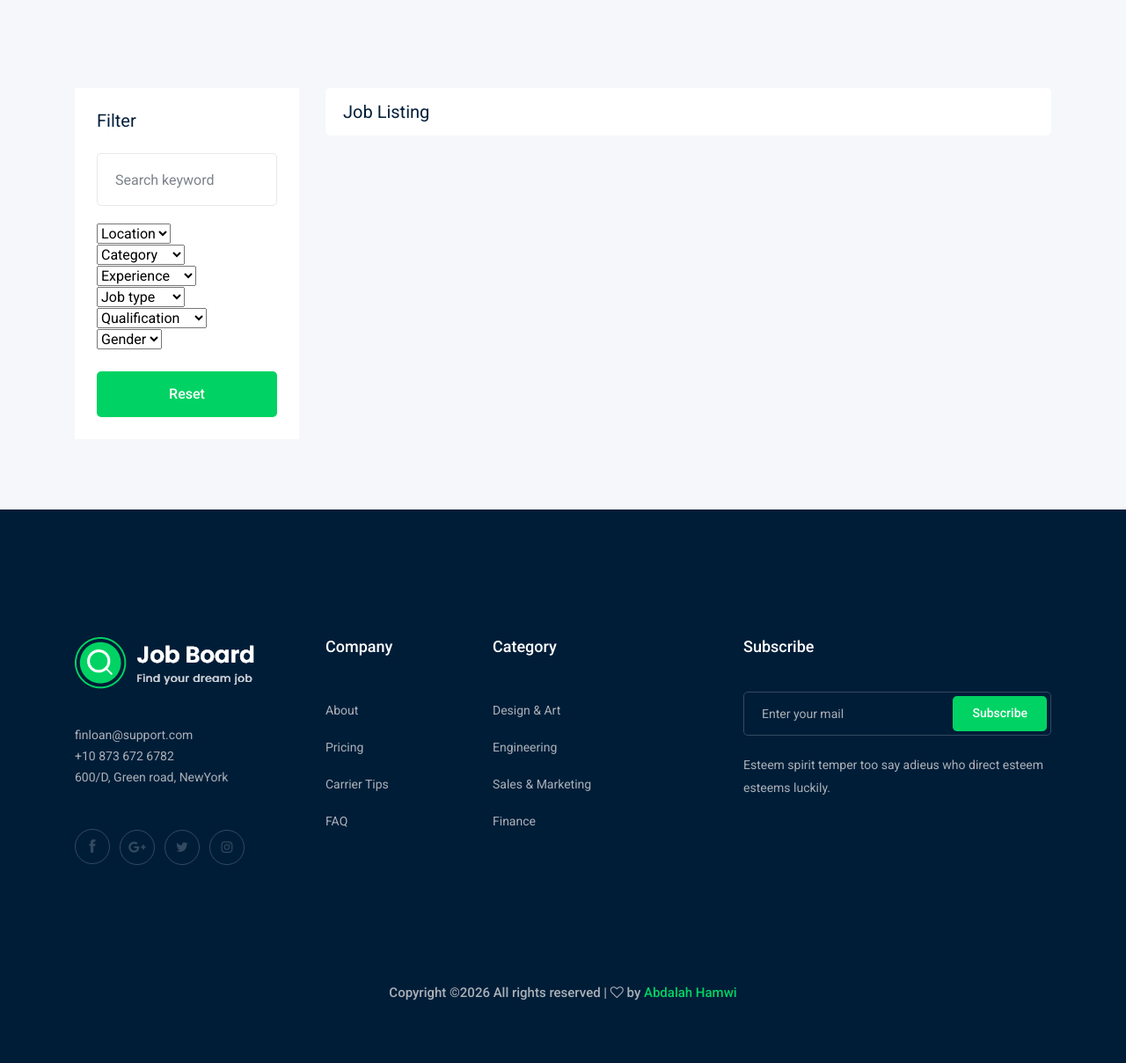
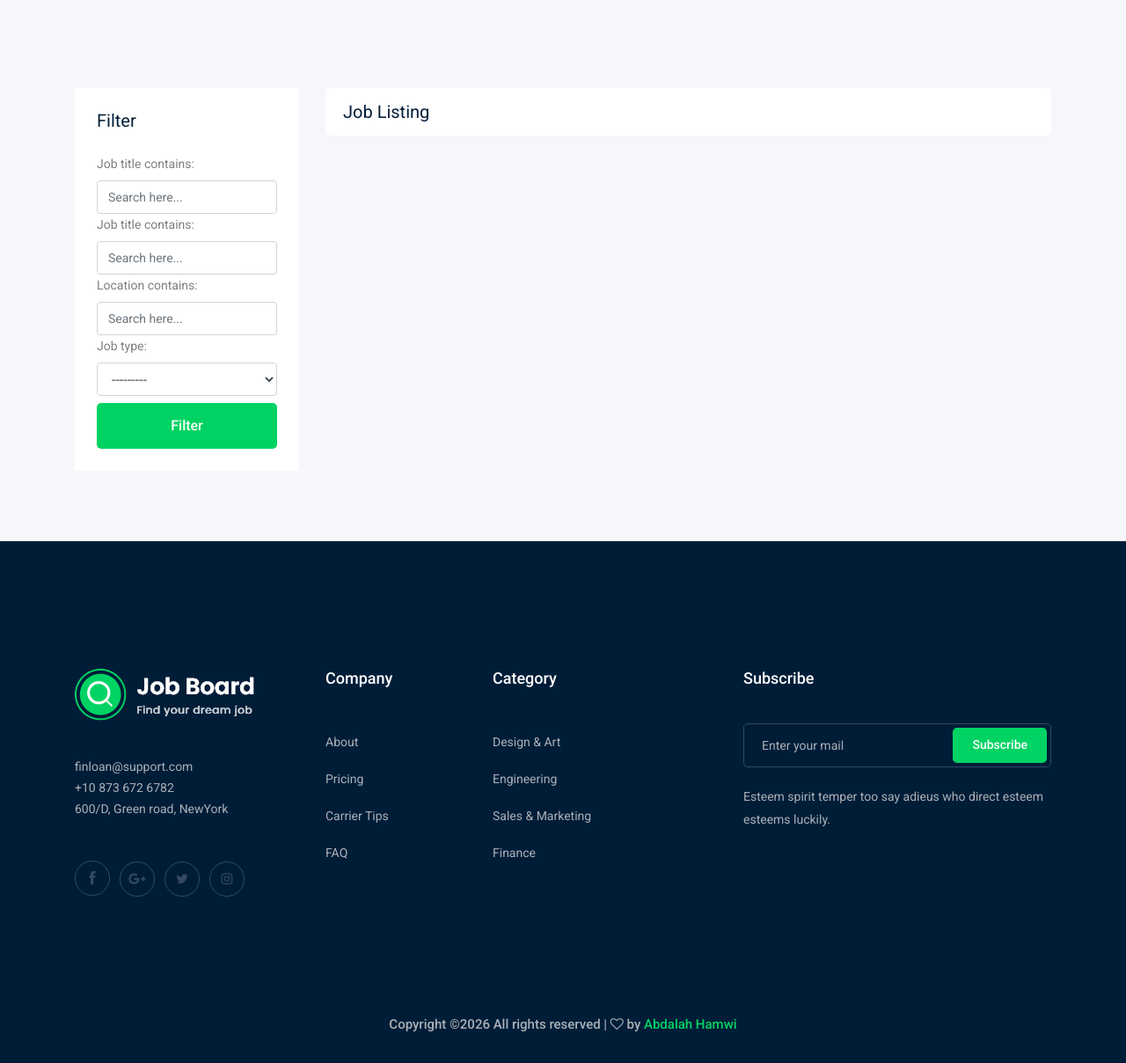
Before and after one commit to abdalahhamwi/Django-job-Board, a Django app: page /jobs/ in a window 1280 px wide. Shown: the part 351-1559 px from the top of the page at 88% size. Before the commit the page ends 1488 px from the top, so only its background shows below. Run offline with Django 5.2, Linux system fonts and the light colour scheme; data that the repository does not hold is empty; parts of the project's set-up code (start-up, migrations or seed data) failed here and were passed over; some libraries are stand-ins or nearby versions.

Commit message:
add job search and filtering functionality using django-filters

```diff
--- /dev/null
+++ b/job/filters.py
@@ -0,0 +1,21 @@
+import django_filters
+from home.models import Post_Job
+
+class Post_JobFilter(django_filters.FilterSet):
+    job_title = django_filters.CharFilter(lookup_expr='icontains')
+    Job_description = job_title
+    location = django_filters.CharFilter(lookup_expr='icontains')
+
+    class Meta:
+        model = Post_Job
+        fields = '__all__'
+        exclude = ['photo_company','published_at','salary','Vacancy','slug','Responsibility']
+
+        # Bootstrap styling
+    def __init__(self, *args, **kwargs):
+        super(Post_JobFilter, self).__init__(*args, **kwargs)
+        for field in self.form.fields:
+            self.form.fields[field].widget.attrs.update({
+                'class': 'form-control',
+                'placeholder': 'Search here...'
+            })
--- a/job/templates/jobs.html
+++ b/job/templates/jobs.html
@@ -120,73 +120,10 @@
                     <div class="job_filter white-bg">
                         <div class="form_inner white-bg">
                             <h3>Filter</h3>
-                            <form action="#">
-                                <div class="row">
-                                    <div class="col-lg-12">
-                                        <div class="single_field">
-                                            <input type="text" placeholder="Search keyword">
-                                        </div>
-                                    </div>
-                                    <div class="col-lg-12">
-                                        <div class="single_field">
-                                            <select class="wide">
-                                                <option data-display="Location">Location</option>
-                                                <option value="1">Rangpur</option>
-                                                <option value="2">Dhaka </option>
-                                            </select>
-                                        </div>
-                                    </div>
-                                    <div class="col-lg-12">
-                                        <div class="single_field">
-                                            <select class="wide">
-                                                <option data-display="Category">Category</option>
-                                                <option value="1">Category 1</option>
-                                                <option value="2">Category 2 </option>
-                                            </select>
-                                        </div>
-                                    </div>
-                                    <div class="col-lg-12">
-                                        <div class="single_field">
-                                            <select class="wide">
-                                                <option data-display="Experience">Experience</option>
-                                                <option value="1">Experience 1</option>
-                                                <option value="2">Experience 2 </option>
-                                            </select>
-                                        </div>
-                                    </div>
-                                    <div class="col-lg-12">
-                                        <div class="single_field">
-                                            <select class="wide">
-                                                <option data-display="Job type">Job type</option>
-                                                <option value="1">full time 1</option>
-                                                <option value="2">part time 2 </option>
-                                            </select>
-                                        </div>
-                                    </div>
-                                    <div class="col-lg-12">
-                                        <div class="single_field">
-                                            <select class="wide">
-                                                <option data-display="Qualification">Qualification</option>
-                                                <option value="1">Qualification 1</option>
-                                                <option value="2">Qualification 2</option>
-                                            </select>
-                                        </div>
-                                    </div>
-                                    <div class="col-lg-12">
-                                        <div class="single_field">
-                                            <select class="wide">
-                                                <option data-display="Gender">Gender</option>
-                                                <option value="1">male</option>
-                                                <option value="2">female</option>
-                                            </select>
-                                        </div>
-                                    </div>
-                                </div>
+                            <form method="GET">
+                            {{Filtering.form}}
+                            <input type="submit" value="Filter" class="boxed-btn3 w-100 mt-2">
                             </form>
-                        </div>
-                        <br>
-                        <div class="reset_btn">
-                            <button  class="boxed-btn3 w-100" type="submit">Reset</button>
                         </div>
                     </div>
                 </div>
--- a/job/views.py
+++ b/job/views.py
@@ -4,7 +4,8 @@ from .forms import JobApplicationForm
 from django.contrib import messages
 from django.core.mail import send_mail
 from django.core.paginator import Paginator
-
+from django.conf import settings
+from .filters import Post_JobFilter
 # Create your views here.
 
 def jobs_views(request):
@@ -12,11 +13,17 @@ def jobs_views(request):
     job_detail = Post_Job.objects.all()
     job_number = Post_Job.objects.count()
 
-    paginator = Paginator(job_detail, 1)
+    # Filtering
+    Filtering = Post_JobFilter(request.GET, queryset=job_detail)
+    job_detail = Filtering.qs
+
+    # paginator
+    paginator = Paginator(job_detail, 5)
     page_number = request.GET.get("page")
     page_obj = paginator.get_page(page_number)
+
     return render(
-        request, "jobs.html", {"job_detail": page_obj, "job_number": job_number ,}
+        request, "jobs.html", {"job_detail": page_obj, "job_number": job_number , "Filtering": Filtering}
     )
 
 
@@ -33,7 +40,7 @@ def job_detail_views(request, slug):
             send_mail(
                 subject="Thanks for applying!",
                 message="Hello! We received your application and will reply soon.",
-                from_email="abdalah09941@gmail.com",
+                from_email=settings.EMAIL_HOST_USER,
                 recipient_list=[user_email],
             )
 
--- a/project/settings.py
+++ b/project/settings.py
@@ -45,6 +45,7 @@ INSTALLED_APPS = [
     "home",
     "contact",
     "bootstrap4",
+    'django_filters',
 ]
 
 MIDDLEWARE = [
--- a/requirements.txt
+++ b/requirements.txt
@@ -9,9 +9,9 @@ click-didyoumean==0.3.1
 click-plugins==1.1.1.2
 click-repl==0.3.0
 cryptography==46.0.4
-Django==5.1
+Django==6.0.2
 django-bootstrap4==26.1
-django-filter==2.3.0
+django-filter==25.2
 djangorestframework==3.16.1
 kombu==5.6.2
 Markdown==3.10
@@ -26,7 +26,7 @@ redis==7.1.0
 setuptools==80.9.0
 six==1.17.0
 soupsieve==2.0.1
-sqlparse==0.3.1
+sqlparse==0.5.5
 typing_extensions==4.15.0
 tzdata==2025.3
 tzlocal==5.3.1
```
